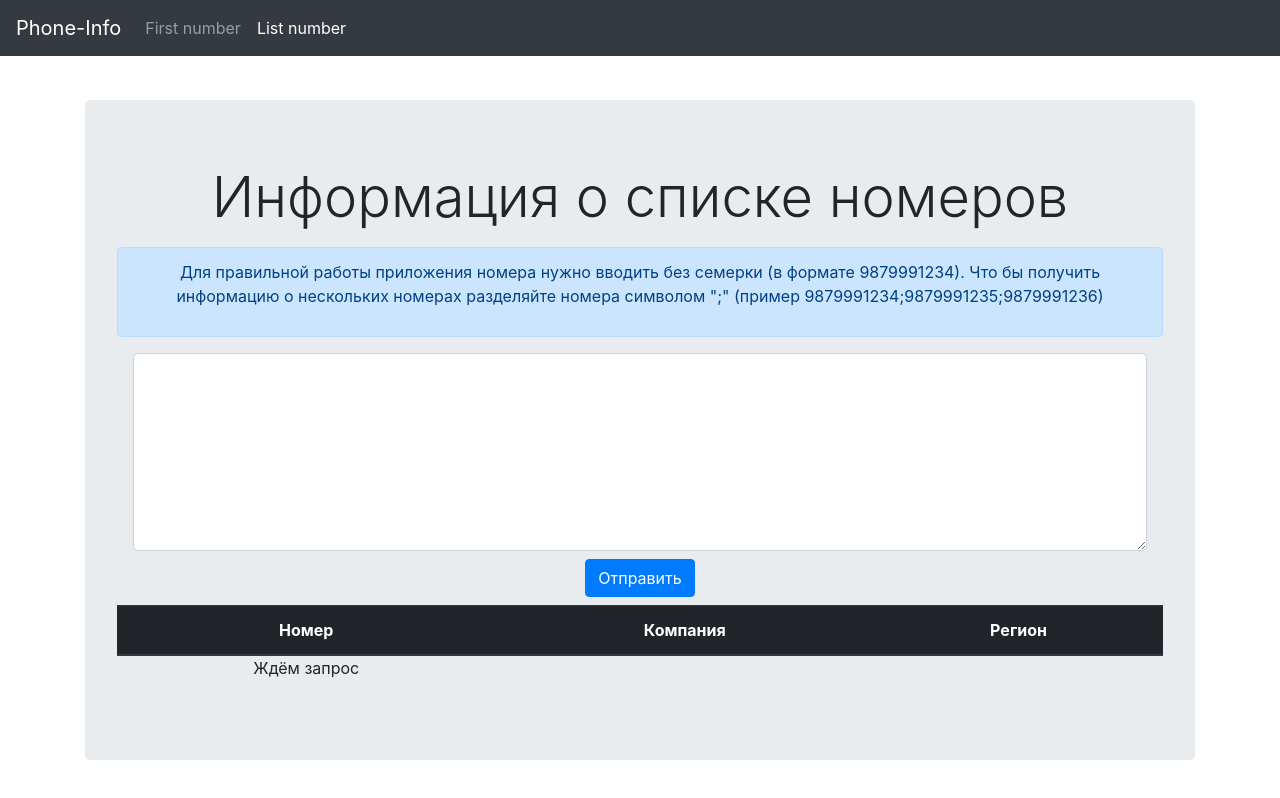
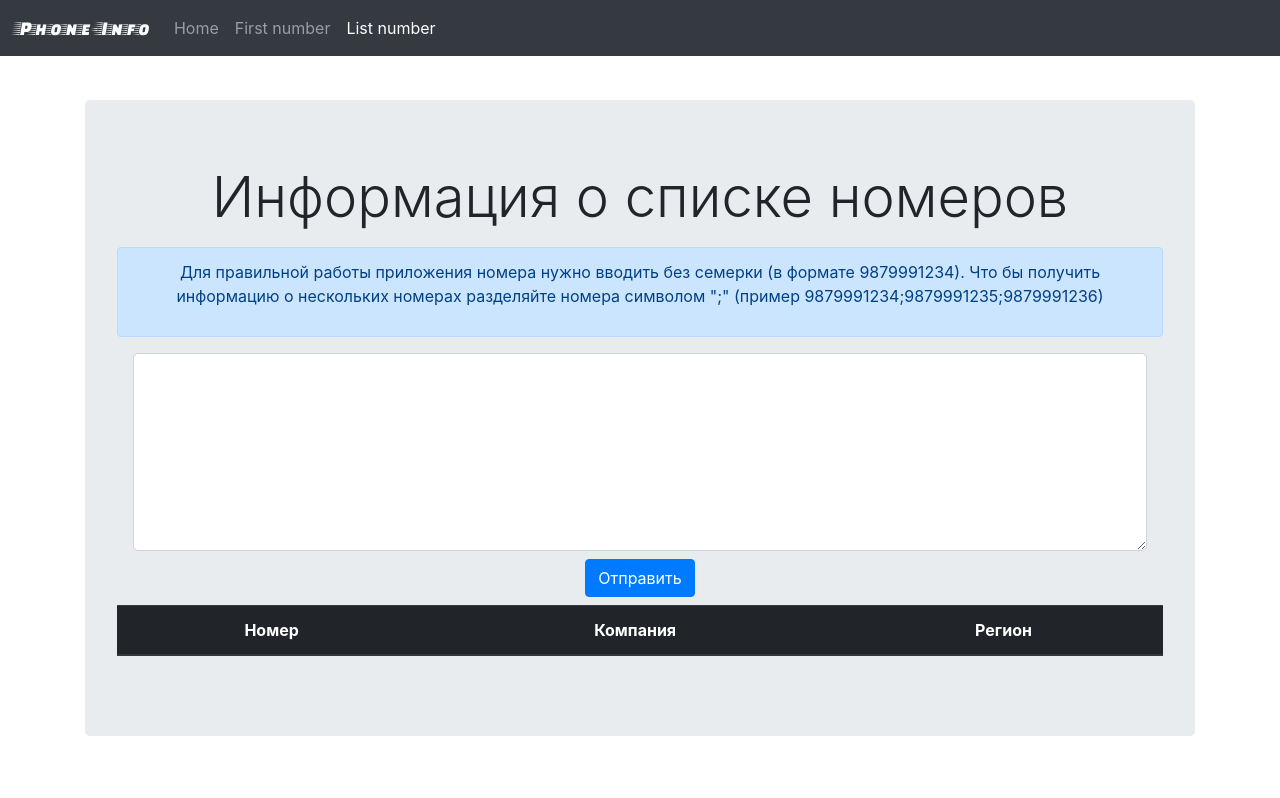
Before and after one commit to ViktorShiyan/findreact, a React (Create React App) app: page /more in a window 1280 px wide. Shown: the top 798 px of the page. Built offline with nearby package versions, Linux system fonts and the light colour scheme.

Commit message:
few change in UI

```diff
--- a/public/index.html
+++ b/public/index.html
@@ -10,6 +10,13 @@
     -->
     <link rel="manifest" href="%PUBLIC_URL%/manifest.json">
     <link rel="shortcut icon" href="%PUBLIC_URL%/favicon.ico">
+    <link href="https://fonts.googleapis.com/css?family=Faster+One&display=swap" rel="stylesheet">
+    <!-- font-family: 'Satisfy', cursive;-->
+    <style>
+        .nameApp {
+            font-family: 'Faster One', cursive;
+        }
+    </style>
     <!--
       Notice the use of %PUBLIC_URL% in the tags above.
       It will be replaced with the URL of the `public` folder during the build.
@@ -24,7 +31,7 @@
           integrity="sha384-9gVQ4dYFwwWSjIDZnLEWnxCjeSWFphJiwGPXr1jddIhOegiu1FwO5qRGvFXOdJZ4"
           crossorigin="anonymous">
 
-  <title>React App</title>
+    <title>Number informer</title>
 </head>
 <body>
 <noscript>
--- a/src/components/Footer/Footer.js
+++ b/src/components/Footer/Footer.js
@@ -13,7 +13,7 @@ export default class Footer extends React.Component {
         return (
             <div className={classes.c_footer}>
                 <nav className="navbar navbar-expand-md navbar-dark fixed-top bg-dark ">
-                    <Link className={"navbar-brand"} to="/home">Phone-Info</Link>
+                    <Link className={"navbar-brand nameApp"} to="/home">Phone-Info</Link>
                     <button className="navbar-toggler" type="button" data-toggle="collapse"
                             data-target="#navbarCollapse" aria-controls="navbarCollapse" aria-expanded="false"
                             aria-label="Toggle navigation">
@@ -21,6 +21,10 @@ export default class Footer extends React.Component {
                     </button>
                     <div className="collapse navbar-collapse" id="navbarCollapse">
                         <ul className="navbar-nav mr-auto">
+                            <li className="nav-item ">
+                                <NavLink className={"nav-link"} activeClassName={"nav-link active"}
+                                         to="/home">Home</NavLink>
+                            </li>
                             <li className="nav-item ">
                                 <NavLink className={"nav-link"} activeClassName={"nav-link active"} to="/first">First
                                     number</NavLink>
--- a/src/components/FormMore/FormMore.js
+++ b/src/components/FormMore/FormMore.js
@@ -66,7 +66,7 @@ export default class FormMore extends React.Component {
                                 return [...acc, cur];
                             } else {
                                 let err = "ошибка номера";
-                                return [...acc, {number : err, company: err, region : err}];
+                                return [...acc, {number: err, company: err, region: err}];
                             }
                         }, []).map((cur) => {
                             return <tr>
@@ -74,7 +74,7 @@ export default class FormMore extends React.Component {
                                 <td>{cur.company}</td>
                                 <td>{cur.region}</td>
                             </tr>
-                        }) : 'Ждём запрос'}</table>
+                        }) : ''}</table>
                 </div>
             </main>
         )
--- a/src/components/NotFound.js
+++ b/src/components/NotFound.js
@@ -2,9 +2,11 @@ import React from 'react';
 
 const NotFound = () => {
     return (
-        <div >
-            <p className={'display-4'}>Страница не найдена 404</p>
-            <img src="https://css-tricks.com/wp-content/themes/CSS-Tricks-17/images/ripped.jpg" alt="" className="img-fluid"/>
+        <div>
+            <p className={'display-3'}>404</p>
+            <p className={'display-3'}>Страница не найдена</p>
+            <img src="https://css-tricks.com/wp-content/themes/CSS-Tricks-17/images/ripped.jpg" alt=""
+                 className="img-fluid"/>
         </div>
     )
 };
```
Also changed, not shown: src/components/Start/Marketing/Marketing.js (+1 -1 lines), 1 other file (tests, documents, lock files or other folders). Lines whose indentation alone changed are shown as unchanged.
